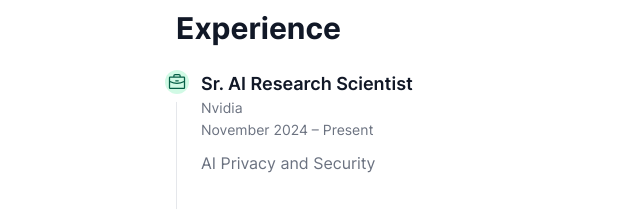
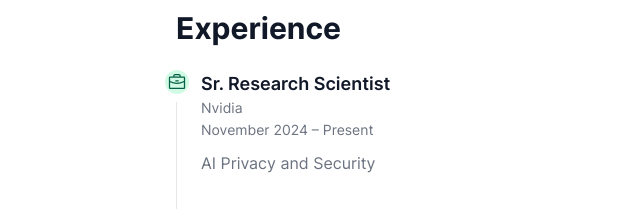
Before and after one commit to sanjaykariyappa/test2.github.io, a plain HTML site: page experience/index.html in a window 1280 px wide. Shown: the part 142-356 px from the top of the page, 139-779 px from the left. Drawn offline with Linux system fonts and the light colour scheme.

Commit message:
updated position

```diff
--- a/experience/index.html
+++ b/experience/index.html
@@ -906,7 +906,7 @@
         <span class="absolute flex items-center justify-center w-6 h-6 bg-primary-100 rounded-full -start-3 ring-8 ring-white dark:ring-gray-900 dark:bg-primary-900">
             <svg xmlns="http://www.w3.org/2000/svg" fill="currentColor" viewBox="0 0 256 256" class="w-5 h-5 text-primary-800 dark:text-primary-300"><path d="M216,56H176V48a24,24,0,0,0-24-24H104A24,24,0,0,0,80,48v8H40A16,16,0,0,0,24,72V200a16,16,0,0,0,16,16H216a16,16,0,0,0,16-16V72A16,16,0,0,0,216,56ZM96,48a8,8,0,0,1,8-8h48a8,8,0,0,1,8,8v8H96ZM216,72v41.61A184,184,0,0,1,128,136a184.07,184.07,0,0,1-88-22.38V72Zm0,128H40V131.64A200.19,200.19,0,0,0,128,152a200.25,200.25,0,0,0,88-20.37V200ZM104,112a8,8,0,0,1,8-8h32a8,8,0,0,1,0,16H112A8,8,0,0,1,104,112Z"></path></svg>
         </span>
-      <h3 class="flex items-center mb-1 text-lg font-semibold text-gray-900 dark:text-white text-wrap">Sr. AI Research Scientist
+      <h3 class="flex items-center mb-1 text-lg font-semibold text-gray-900 dark:text-white text-wrap">Sr. Research Scientist
 
       </h3>
       <span class="block mb-2 text-sm font-normal leading-none text-gray-500 dark:text-gray-300">Nvidia</span>
```
Also changed, not shown: index.html (+1 -1 lines).
